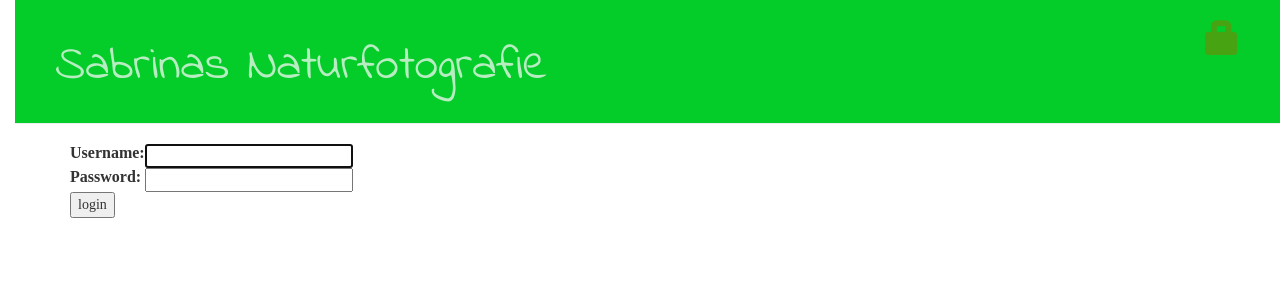
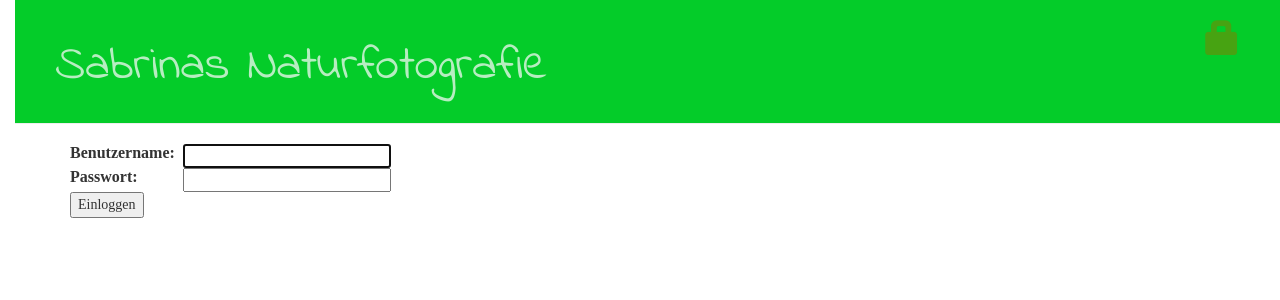
Before and after one commit to sabrina87/my-first-blog, a Django app: page /accounts/login/ in a window 1280 px wide. Shown: the top 300 px of the page. Run offline with Django 3.2, Linux system fonts and the light colour scheme; some libraries are stand-ins or nearby versions; some web fonts are replaced.

Commit message:
Changed LANGUAGE_CODE from en-US to de. Set a clear fixed space between username.label_tag and the free field behind in the tabular of the login-file. That looks more professional.

```diff
--- a/blog/templates/registration/login.html
+++ b/blog/templates/registration/login.html
@@ -9,16 +9,16 @@
     {% csrf_token %}
         <table>
         <tr>
-            <td>{{ form.username.label_tag }}</td>
+            <td>{{ form.username.label_tag }} &nbsp; </td>
             <td>{{ form.username }}</td>
         </tr>
         <tr>
-            <td>{{ form.password.label_tag }}</td>
+            <td>{{ form.password.label_tag }} &nbsp; </td>
             <td>{{ form.password }}</td>
         </tr>
         </table>
 
-        <input type="submit" value="login" />
+        <input type="submit" value="Einloggen" />
         <input type="hidden" name="next" value="{{ next }}" />
     </form>
 {% endblock %}
--- a/mysite/settings.py
+++ b/mysite/settings.py
@@ -104,7 +104,7 @@ AUTH_PASSWORD_VALIDATORS = [
 # Internationalization
 # https://docs.djangoproject.com/en/1.10/topics/i18n/
 
-LANGUAGE_CODE = 'en-us'
+LANGUAGE_CODE = 'de'
 
 TIME_ZONE = 'Europe/Berlin'
 
```
